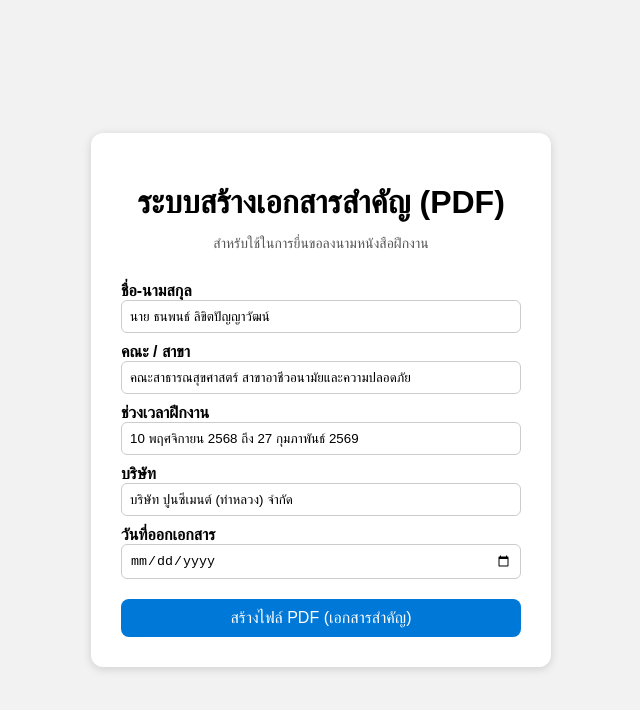
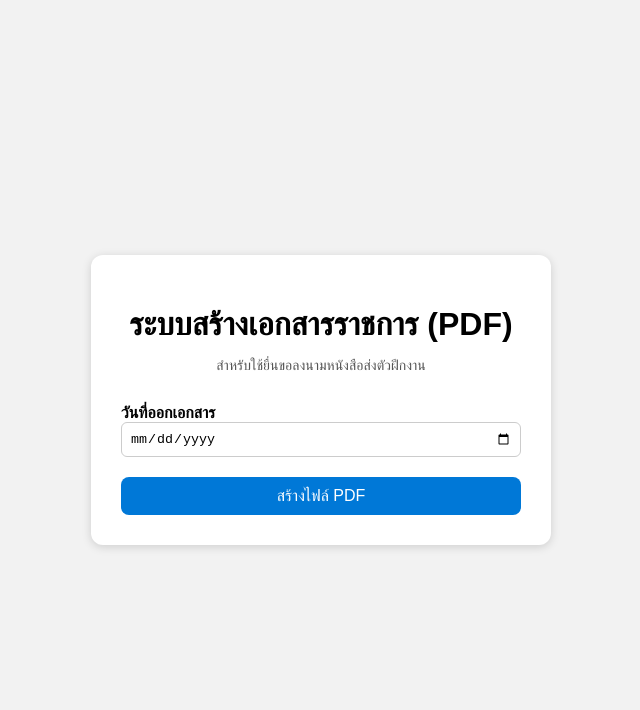
Before and after one commit to Thanaphon-Likhit/PDF, a plain HTML site: page index.html in a window 1280 px wide. Shown: the whole page, without its empty margins (319-959 px from the left). Drawn offline with nearby package versions, Linux system fonts and the light colour scheme.

Commit message:
index.html

```diff
--- a/index.html
+++ b/index.html
@@ -3,31 +3,19 @@
 <head>
   <meta charset="utf-8" />
   <meta name="viewport" content="width=device-width, initial-scale=1" />
-  <title>ขอลงนามหนังสือฝึกงานใหม่ — เอกสารสำคัญ</title>
+  <title>เอกสารสำคัญ — ขอลงนามหนังสือฝึกงานใหม่</title>
   <link rel="stylesheet" href="styles.css">
 </head>
 <body>
   <div class="container">
-    <h1>ระบบสร้างเอกสารสำคัญ (PDF)</h1>
-    <p class="note">สำหรับใช้ในการยื่นขอลงนามหนังสือฝึกงาน</p>
+    <h1>ระบบสร้างเอกสารราชการ (PDF)</h1>
+    <p class="note">สำหรับใช้ยื่นขอลงนามหนังสือส่งตัวฝึกงาน</p>
 
     <form id="letterForm">
-      <label>ชื่อ-นามสกุล</label>
-      <input type="text" id="name" value="นาย ธนพนธ์ ลิขิตปัญญาวัฒน์" required>
-
-      <label>คณะ / สาขา</label>
-      <input type="text" id="faculty" value="คณะสาธารณสุขศาสตร์ สาขาอาชีวอนามัยและความปลอดภัย" required>
-
-      <label>ช่วงเวลาฝึกงาน</label>
-      <input type="text" id="period" value="10 พฤศจิกายน 2568 ถึง 27 กุมภาพันธ์ 2569" required>
-
-      <label>บริษัท</label>
-      <input type="text" id="company" value="บริษัท ปูนซีเมนต์ (ท่าหลวง) จำกัด" required>
-
       <label>วันที่ออกเอกสาร</label>
       <input type="date" id="issuedate" required>
 
-      <button type="submit">สร้างไฟล์ PDF (เอกสารสำคัญ)</button>
+      <button type="submit">สร้างไฟล์ PDF</button>
     </form>
   </div>
 
```
